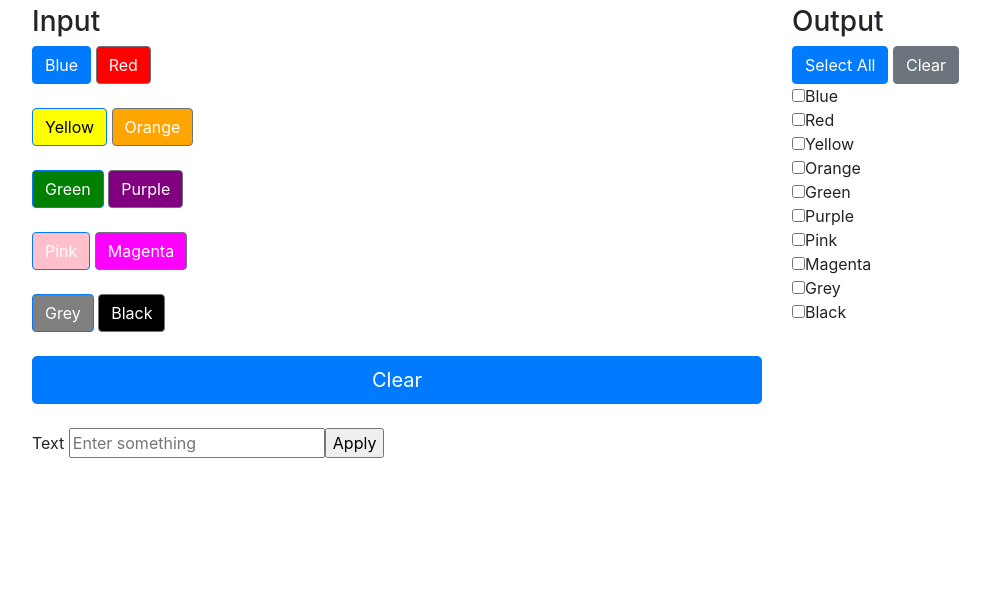
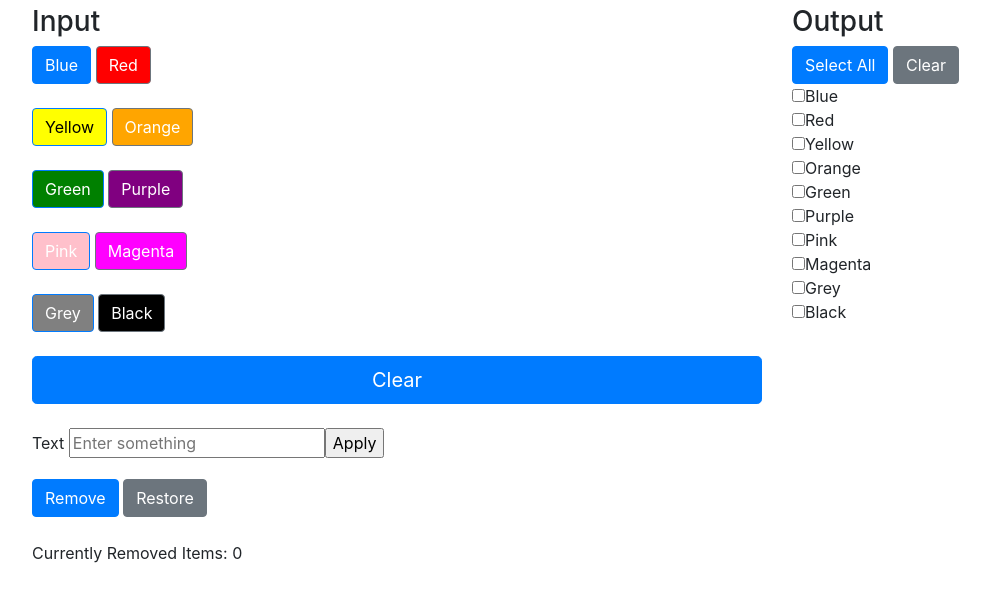
Before and after one commit to christianberglonn/jproject, a plain HTML site: page index.html in a window 1280 px wide. Shown: the part 88-690 px from the top of the page, without its empty margins (53-1043 px from the left). Drawn offline with nearby package versions, Linux system fonts and the light colour scheme.

Commit message:
small fixes

```diff
--- a/index.html
+++ b/index.html
@@ -6,7 +6,6 @@
     <link rel="stylesheet" type="text/css" href="style.css">
     <link rel="stylesheet" href="https://stackpath.bootstrapcdn.com/bootstrap/4.3.1/css/bootstrap.min.css"
         integrity="sha384-ggOyR0iXCbMQv3Xipma34MD+dH/1fQ784/j6cY/iJTQUOhcWr7x9JvoRxT2MZw1T" crossorigin="anonymous">
-
     <script src="https://ajax.googleapis.com/ajax/libs/jquery/3.4.1/jquery.min.js"></script>
 
     <script>
@@ -24,8 +23,6 @@
 </head>
 
 <body>
-
-
 
     <div class="container-fluid">
         <div class="row">
@@ -59,8 +56,10 @@
                     <input type="text" id="fname" name="fname" placeholder="Enter something"><input type="submit"
                         value="Apply">
                 </form>
+                <button type="button" class="btn btn-primary check">Remove</button>
+                <button type="button" class="btn btn-secondary uncheck">Restore</button><br><br>
+                <p>Currently Removed Items: 0</p>
             </div>
-
 
             <div class="col-4">
                 <h3>Output</h3>
@@ -81,8 +80,6 @@
             </div>
         </div>
 
-
-
 </body>
 
 
```
